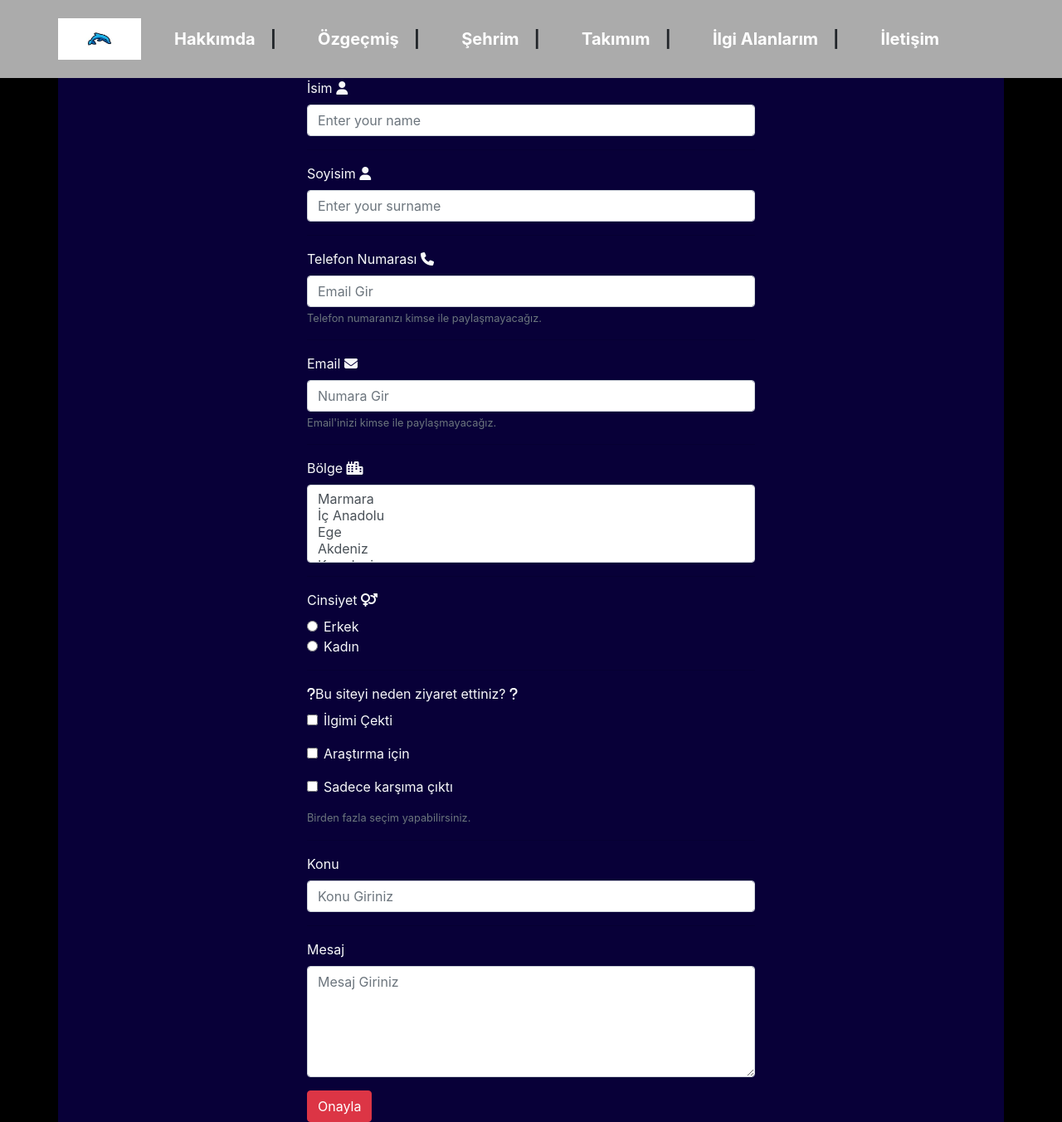
After one commit to yunusemre2604/web-proje, a PHP site: page /iletisim.html in a window 1280 px wide. The commit adds this page. Shown: the whole page at 83% size. Run offline with PHP 8.4, Linux system fonts and the light colour scheme; some libraries are stand-ins or nearby versions.

Commit message:
sekizinci commit , iletisim sayfasını oluşturdum formun boş dolu olmasını ve formatını kontrol ettim.

```diff
--- /dev/null
+++ b/iletisim.html
@@ -0,0 +1,177 @@
+<!DOCTYPE html>
+<html lang="en">
+
+<head>
+    <meta charset="UTF-8">
+    <meta name="viewport" content="width=device-width, initial-scale=1.0">
+    <title>Bootstrap Form</title>
+    <!-- Bootstrap CSS -->
+    <link href="https://stackpath.bootstrapcdn.com/bootstrap/4.5.2/css/bootstrap.min.css" rel="stylesheet">
+    <link rel="stylesheet" href="style.css">
+    <link rel="stylesheet" href="https://cdnjs.cloudflare.com/ajax/libs/font-awesome/6.5.2/css/all.min.css"
+    integrity="sha512-SnH5WK+bZxgPHs44uWIX+LLJAJ9/2PkPKZ5QiAj6Ta86w+fsb2TkcmfRyVX3pBnMFcV7oQPJkl9QevSCWr3W6A=="
+    crossorigin="anonymous" referrerpolicy="no-referrer" />
+</head>
+
+<body>
+    <nav class="navbar navbar-expand-lg navbar-bg fixed-top  " >
+        <div class="container p-0">
+          <a class="navbar-brand " href="anasayfa.html" >
+            <img class = "img-fluid logo" src="images/indir.jpg" alt="">
+          </a>
+          <button class="navbar-toggler" type="button" data-bs-toggle="collapse" data-bs-target="#navbarSupportedContent" aria-controls="navbarSupportedContent" aria-expanded="false" aria-label="Toggle navigation">
+            <span class="navbar-toggler-icon"></span>
+          </button>
+          <div class="collapse navbar-collapse" id="navbarSupportedContent">
+            <ul class="navbar-nav ms-auto mb-2 mb-lg-0 " >
+              <li class="nav-item d-flex align-items-center p-3 ">
+                <a class="nav-link " aria-current="page" href="anasayfa.html">Hakkımda</a>
+                <span class = "seperator">|</span>
+              </li>
+
+              <li class="nav-item d-flex align-items-center p-3">
+                <a class="nav-link" href="ozgecmis.html">Özgeçmiş</a>
+                <span class = "seperator">|</span>
+              </li>
+              <li class="nav-item d-flex align-items-center p-3">
+                <a class="nav-link" href="sehrim.html">Şehrim</a>
+                <span class = "seperator">|</span>
+              </li>
+              <li class="nav-item d-flex align-items-center p-3">
+                <a class="nav-link" href="takimim.html">Takımım</a>
+                <span class = "seperator">|</span>
+              </li>
+              <li class="nav-item d-flex align-items-center p-3" >
+                <a class="nav-link" href="ilgi-alanlarim.html">İlgi Alanlarım</a>
+                <span class = "seperator">|</span>
+              </li>
+              <li class="nav-item d-flex align-items-center p-3">
+                <a class="nav-link" href="#">İletişim</a>
+
+              </li>
+
+            </ul>
+
+          </div>
+        </div>
+      </nav>
+      <br><br>
+
+    <div class="iletisim-sayfasi">
+        <div class="container iletisim ">
+            <div class="row justify-content-center text-light text-white">
+                <div class="col-md-6">
+                    <form>
+                        <div class="form-group ">
+                            <label for="Name ">İsim <i class="fa-solid fa-user"></i></label>
+                            <input type="text" class="form-control" id="Name" onkeyup="onaylamaAd()" placeholder="Enter your name">
+                            <span  id="isim-hata"></span>
+                        </div>
+                        <hr>
+                        <div class="form-group">
+                            <label for="Surname">Soyisim <i class="fa-solid fa-user"></i></label>
+                            <input type="text" class="form-control" id="Surname" onkeyup="onaylamaSoyad()" placeholder="Enter your surname">
+                            <span id="soyisim-hata"></span>
+                        </div>
+                        <hr>
+                        <div class="form-group ">
+                            <label for="PhoneNumber">Telefon Numarası <i class="fa-solid fa-phone"></i></label>
+                            <input type="text" class="form-control" id="Numara" onkeyup="onaylamaNumara()" aria-describedby="phoneHelp"
+                                placeholder="Email Gir">
+                            <span id="numara-hata"></span>
+                            <small class="form-text text-muted">Telefon numaranızı kimse ile paylaşmayacağız.</small>
+                        </div>
+                        <hr>
+                        <div class="form-group">
+                            <label for="Email">Email <i class="fa-solid fa-envelope"></i></label>
+                            <input type="email" class="form-control" id="Email" onkeyup="onaylamaEmail()" aria-describedby="emailHelp"
+                                placeholder="Numara Gir">
+                            <span class="" id="email-hata"></span>
+                            <small class="form-text text-muted">Email'inizi kimse ile paylaşmayacağız.</small>
+                        </div>
+                        <hr>
+                        <div class="form-group">
+                            <label for="Bolge">Bölge <i class="fa-solid fa-city"></i></label>
+                            <select multiple class="form-control" id="Bolge"   onclick="onaylamaBolge()" aria-placeholder="">
+                                <option>Marmara</option>
+                                <option>İç Anadolu</option>
+                                <option>Ege</option>
+                                <option>Akdeniz</option>
+                                <option>Karadeniz</option>
+                                <option>Doğu Anadolu</option>
+                                <option>Güney Doğu Anadolu</option>
+
+                              </select>
+                              <span class="" id="bolge-hata"></span>
+                        </div>
+                        <hr>
+                        <div class="form-group">
+                            <label>Cinsiyet <i class="fa-solid fa-venus-mars"></i></label>
+                            <div class="form-check">
+                                <input class="form-check-input" type="radio" name="gender" id="Radio1" value="male">
+                                <label class="form-check-label" for="Radios1">Erkek</label>
+                            </div>
+
+                            <div class="form-check">
+                                <input class="form-check-input" type="radio" name="gender" id="Radio2" value="female">
+                                <label class="form-check-label" for="Radios2">Kadın</label>
+                            </div>
+                            <span  id="cinsiyet-hata"></span>
+
+                        </div>
+                        <hr>
+                        <div class="form-group">
+                            <label><i class="fa-solid fa-question"></i>Bu siteyi neden ziyaret ettiniz? <i class="fa-solid fa-question"></i></label>
+                            <div class="form-group form-check">
+                                <input type="checkbox" class="form-check-input" id="Check1">
+                                <label class="form-check-label" for="Check1">İlgimi Çekti</label>
+                            </div>
+                            <div class="form-group form-check">
+                                <input type="checkbox" class="form-check-input" id="Check2">
+                                <label class="form-check-label" for="Check2">Araştırma için</label>
+                            </div>
+                            <div class="form-group form-check">
+                                <input type="checkbox" class="form-check-input" id="Check3">
+                                <label class="form-check-label" for="Check2">Sadece karşıma çıktı</label>
+                            </div>
+                            <small class="form-text text-muted">Birden fazla seçim yapabilirsiniz.</small>
+                            <span class="" id="soru-hata"></span>
+
+                        </div>
+                        <hr>
+                        <div class="form-group">
+                            <label for="exampleSubject">Konu</label>
+                            <input type="text" class="form-control" id="Konu" onkeyup ="onaylamaKonu()" placeholder="Konu Giriniz">
+                            <span class="" id="konu-hata"></span>
+
+                            <hr>
+                            <label for="Mesaj">Mesaj</label>
+                            <textarea class="form-control" id="Mesaj" rows="5" onkeyup ="onaylamaMesaj()" placeholder="Mesaj Giriniz"></textarea>
+                            <span class="" id="mesaj-hata"></span>
+                       </div>
+
+
+                        <button type="submit" class="btn btn-danger" onclick="return onaylamaButon()" >Onayla</button>
+                        <span id="onaylama-hata"></span>
+                    </form>
+                </div>
+            </div>
+        </div>
+
+
+    </div>
+
+
+
+
+    <script src="iletisimScript.js"></script>
+    <!-- Bootstrap JS -->
+
+    <script src="https://code.jquery.com/jquery-3.5.1.slim.min.js"></script>
+    <script src="https://cdn.jsdelivr.net/npm/@popperjs/core@2.5.4/dist/umd/popper.min.js"></script>
+    <script src="https://stackpath.bootstrapcdn.com/bootstrap/4.5.2/js/bootstrap.min.js"></script>
+
+
+</body>
+
+</html>
--- a/style.css
+++ b/style.css
@@ -358,3 +358,29 @@ h1{
     color: burlywood;
 }
 /*TAKIMIM KISMI BİTİŞ*/
+/*iletişim başlangıç*/
+
+.iletisim{
+    background-color: rgb(8, 0, 56);
+}
+.iletisim-sayfasi{
+    background-color: black;
+}
+.form-group span{
+
+    color: red;
+    bottom:12px;
+    right: 17px;
+    font-size: 14px;
+
+}
+.form-group hr{
+    color: white;
+}
+.hata-kirmizi{
+    color: red;
+}
+.hata-green{
+    color:green;
+}
+/*iletişim bitiş*/
```
Also changed, not shown: iletisimScript.js (added, +134 -0 lines).
